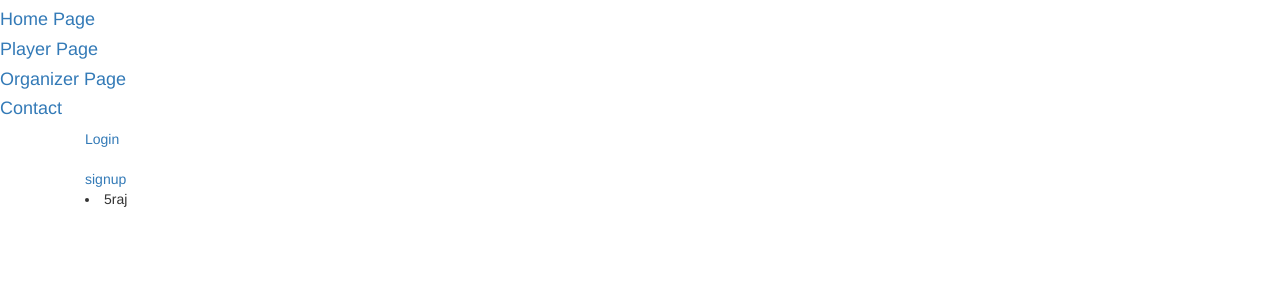
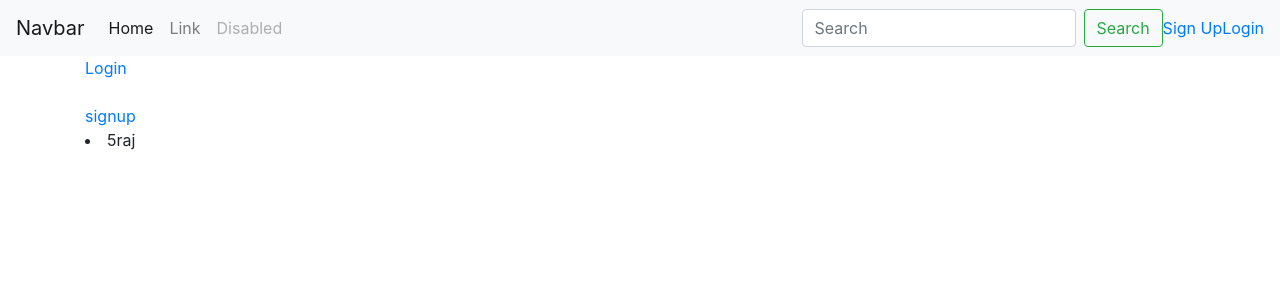
Before and after one commit to siddeshlc8/Software-Engineering-Project, a Django app: page /organizer/ in a window 1280 px wide. Shown: the top 300 px of the page. Run offline with Django 3.2, Linux system fonts and the light colour scheme; data comes from the database, SQL or seed files in the repository; both versions use the stored data as it was after the commit; some libraries are stand-ins or nearby versions.

Commit message:
added navbar to organizer

```diff
--- a/organizer/templates/organizer/base.html
+++ b/organizer/templates/organizer/base.html
@@ -3,28 +3,74 @@
     <script src="https://ajax.googleapis.com/ajax/libs/jquery/3.3.1/jquery.min.js"></script>
     <script src="https://cdnjs.cloudflare.com/ajax/libs/popper.js/1.12.9/umd/popper.min.js"></script>
     <script src="https://maxcdn.bootstrapcdn.com/bootstrap/4.0.0/js/bootstrap.min.js"></script>
-    <link rel="stylesheet" href="https://maxcdn.bootstrapcdn.com/bootstrap/3.3.7/css/bootstrap.min.css">
+
     <script src="https://maxcdn.bootstrapcdn.com/bootstrap/3.3.7/js/bootstrap.min.js"></script>
 
   <title>{% block title%}{% endblock %}</title>
 
-{% if user.username %}
-
-    <a href="{% url 'organizer:home' %}"><h4>Home</h4></a>
-
-    <p><h4>Profile</h4></p>
-
-    <div class="container-fluid">
-            <li> <a href="{% url 'organizer:view_profile' %}">View Profile</a> </li>
-            <li> <a href="{% url 'organizer:edit_profile'  %}">Edit Profile</a> </li>
-            <li> <a href="{% url 'organizer:change_password' %}">Change Password</a> </li>
-    </div>
 
 
 
-    <a href="{% url 'organizer:logout' %}"><h4>Logout</h4></a>
 
-  {% endif %}
+
+<nav class="navbar navbar-expand-lg navbar-light bg-light">
+  <a class="navbar-brand" href="#">Navbar</a>
+  <button class="navbar-toggler" type="button" data-toggle="collapse" data-target="#navbarSupportedContent" aria-controls="navbarSupportedContent" aria-expanded="false" aria-label="Toggle navigation">
+    <span class="navbar-toggler-icon"></span>
+  </button>
+
+  <div class="collapse navbar-collapse" id="navbarSupportedContent">
+    <ul class="navbar-nav mr-auto">
+      <li class="nav-item active">
+        <a class="nav-link" href="{% url 'organizer:home' %}">Home <span class="sr-only">(current)</span></a>
+      </li>
+      <li class="nav-item">
+        <a class="nav-link" href="#">Link</a>
+      </li>
+
+      <li class="nav-item">
+        <a class="nav-link disabled" href="#">Disabled</a>
+      </li>
+    </ul>
+    <form class="form-inline my-2 my-lg-0 ">
+      <input class="form-control mr-sm-2" type="search" placeholder="Search" aria-label="Search">
+      <button class="btn btn-outline-success my-2 my-sm-0" type="submit">Search</button>
+    </form>
+
+      {% if user.username %}
+
+      <ul class="navbar-nav  navbar-right">
+      <li class="nav-item dropdown">
+        <a class="nav-link dropdown-toggle" href="#" id="navbarDropdown" role="button" data-toggle="dropdown" aria-haspopup="true" aria-expanded="false">
+          Dropdown
+        </a>
+        <div class="dropdown-menu" aria-labelledby="navbarDropdown">
+         <a href="{% url 'organizer:view_profile' %}">View Profile</a>
+          <a href="{% url 'organizer:edit_profile'  %}">Edit Profile</a>
+          <div class="dropdown-divider"></div>
+          <a href="{% url 'organizer:change_password' %}">Change Password</a>
+            <a href="{% url 'organizer:logout' %}">Logout</a>
+        </div>
+      </li>
+      </ul>
+      {% else%}
+      <ul class="nav navbar-nav navbar-right">
+      <li><a href="{% url 'organizer:signup' %}"><span class="glyphicon glyphicon-user"></span> Sign Up</a></li>
+      <li><a href="{% url 'organizer:login' %}"><span class="glyphicon glyphicon-log-in"></span> Login</a></li>
+    </ul>
+
+      {% endif %}
+
+  </div>
+</nav>
+
+
+
+
+
+
+
+
 
 {% block body %}
 
--- a/organizer/templates/organizer/organizers_page.html
+++ b/organizer/templates/organizer/organizers_page.html
@@ -1,4 +1,4 @@
-{% extends 'cricket/base.html' %}
+{% extends 'organizer/base.html' %}
 
 {% block title %}Players{% endblock %}
 
--- a/organizer/urls.py
+++ b/organizer/urls.py
@@ -5,7 +5,7 @@ from organizer import views
 app_name = 'organizer'
 urlpatterns=[
 
-    path('',views.organizers_page,name='orgainzers_page'),
+    path('',views.organizers_page,name='organizers_page'),
     path('signup/',views.signup,name='signup'),
     path('home/',views.home,name='home'),
     path('view_profile/',views.view_profile,name='view_profile'),
--- a/organizer/views.py
+++ b/organizer/views.py
@@ -74,7 +74,7 @@ def Org_login(request):
 
 def Org_logout(request):
     logout(request)
-    return redirect('organizer:orgainzers_page')
+    return redirect('organizer:organizers_page')
 
 def organizer_change_password(request):
     if request.user.username:
```
Also changed, not shown: db.sqlite3.
